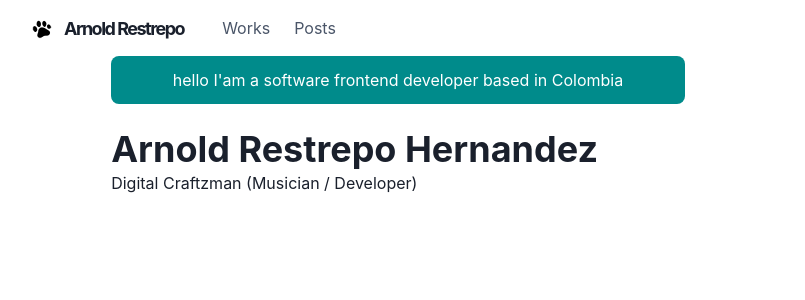
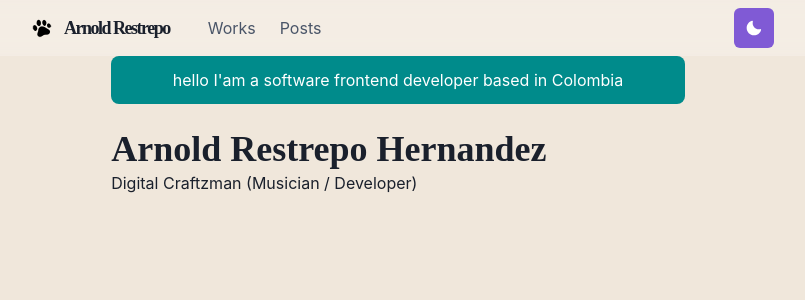
Before and after one commit to arestrepodev/portfolio-v2, a Next.js app: page / in a window 1280 px wide. Shown: the top 300 px of the page, without its empty margins (242-1047 px from the left). Built offline with nearby package versions, Linux system fonts and the light colour scheme.

Commit message:
Dark and Light Theme

```diff
--- a/components/navbar.js
+++ b/components/navbar.js
@@ -15,6 +15,7 @@
   useColorModeValue
 } from '@chakra-ui/react'
 import { HamburgerIcon } from '@chakra-ui/icons'
+import ThemeToggleButton from './theme-toggle-button'
 
 const LinkItem = ({ href, path, children }) => {
   const active = path === href
@@ -75,6 +76,7 @@
           </LinkItem>
         </Stack>
         <Box as="article" flex={1} align="right">
+          <ThemeToggleButton />
           <Box ml={2} display={{ base: 'inline-block', md: 'none' }}>
             <Menu>
               <MenuButton
--- /dev/null
+++ b/components/theme-toggle-button.js
@@ -0,0 +1,18 @@
+import { IconButton, useColorMode, useColorModeValue } from '@chakra-ui/react'
+import { SunIcon, MoonIcon } from '@chakra-ui/icons'
+
+const ThemeToggleButton = () => {
+  const { toggleColorMode } = useColorMode()
+  const colorMode = useColorModeValue('purple', 'orange')
+
+  return (
+    <IconButton
+      aria-label="Toggle Theme"
+      colorScheme={colorMode}
+      icon={useColorModeValue(<MoonIcon />, <SunIcon />)}
+      onClick={toggleColorMode}
+    />
+  )
+}
+
+export default ThemeToggleButton
--- /dev/null
+++ b/lib/theme.js
@@ -0,0 +1,55 @@
+import { extendTheme } from '@chakra-ui/react'
+import { mode } from '@chakra-ui/theme-tools'
+
+const styles = {
+  global: props => ({
+    body: {
+      bg: mode('#F0E7DB', '#202023')(props)
+    }
+  })
+}
+
+const components = {
+  Heading: {
+    variants: {
+      'section-title': {
+        textDecoration: 'underline',
+        fontSize: 20,
+        textUnderlineOffset: 6,
+        textDecorationColor: '#525252',
+        textDecorationThickness: 4,
+        margintop: 3,
+        marginbottom: 4
+      }
+    }
+  },
+  Link: {
+    baseStyle: props => ({
+      color: mode('#3d7aed', '#ff63c3')(props),
+      textUnderlineOffset: 3
+    })
+  }
+}
+
+const fonts = {
+  heading: '"M PLUS ROUNDED 1c"'
+}
+
+const colors = {
+  glassTeal: '#88ccca'
+}
+
+const config = {
+  initialColorMode: 'dark',
+  useSystemColorMode: true
+}
+
+const theme = extendTheme({
+  styles,
+  components,
+  fonts,
+  colors,
+  config
+})
+
+export default theme
--- a/pages/_app.js
+++ b/pages/_app.js
@@ -1,9 +1,9 @@
 import { ChakraProvider } from '@chakra-ui/react'
 import Layout from '../components/layouts/main'
-
+import theme from '../lib/theme'
 const Website = ({ Component, pageProps, router }) => {
   return (
-    <ChakraProvider resetCSS>
+    <ChakraProvider theme={theme}>
       <Layout router={router}>
         <Component {...pageProps} key={router.route} />
       </Layout>
--- /dev/null
+++ b/pages/_document.js
@@ -0,0 +1,18 @@
+import { ColorModeScript } from '@chakra-ui/react'
+import NextDocument, { Html, Head, Main, NextScript } from 'next/document'
+import theme from '../lib/theme'
+
+export default class Document extends NextDocument {
+  render() {
+    return (
+      <Html lang="es">
+        <Head />
+        <body>
+          <ColorModeScript initialColorMode={theme.config.initialColorMode} />
+          <Main />
+          <NextScript />
+        </body>
+      </Html>
+    )
+  }
+}
```
